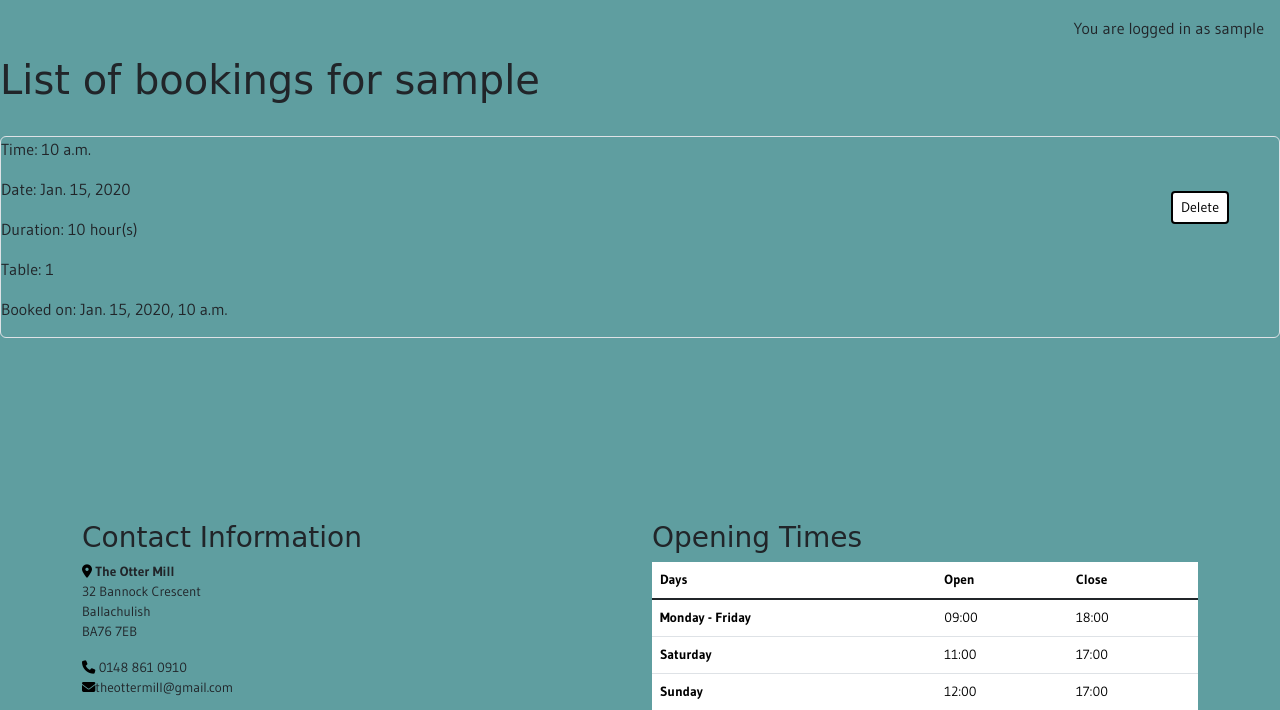
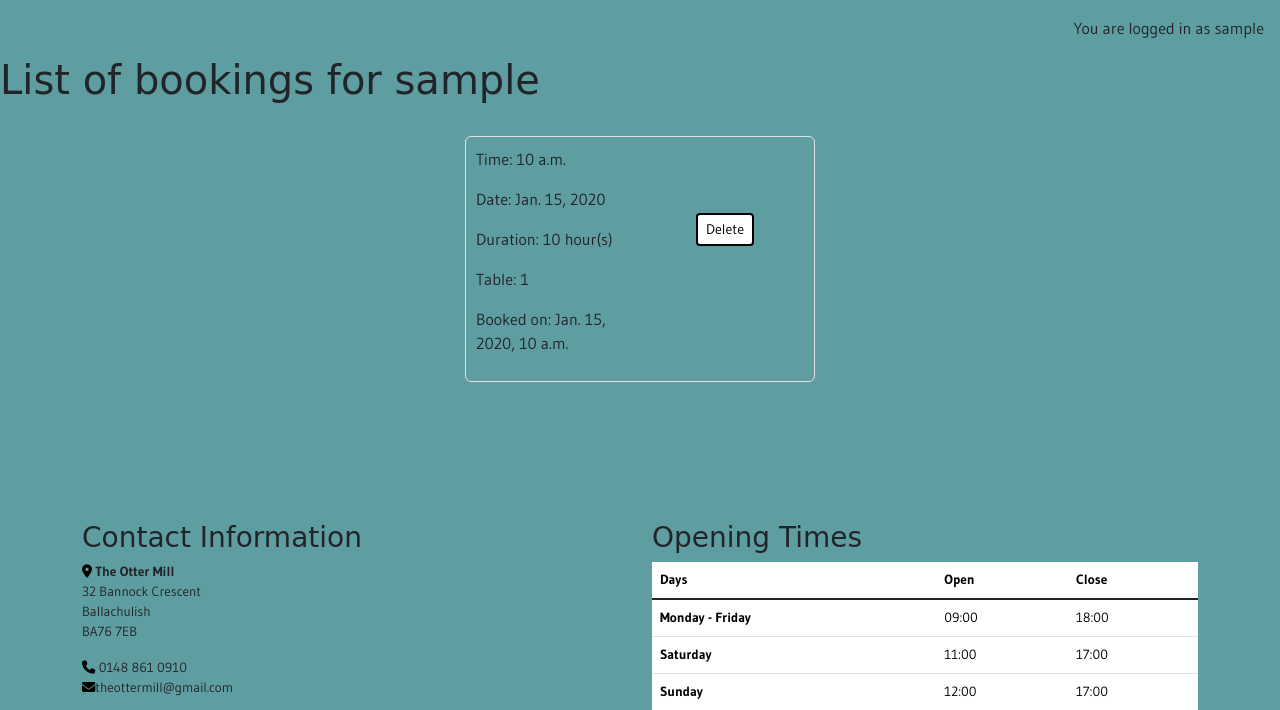
Before and after one commit to DTT2411/the-otter-mill, a Django app: page /my_bookings/ in a window 1280 px wide. Shown: the part 56-766 px from the top of the page. Run offline with Django 4.2, Linux system fonts and the light colour scheme; a user stored in the database is signed in; tables that the repository leaves empty hold one stand-in row (values such as "Sample post"); some libraries are stand-ins or nearby versions; some web fonts are replaced.

Commit message:
Improve styling of reservation cards in reservation_list.html.

```diff
--- a/booking/templates/booking/reservation_list.html
+++ b/booking/templates/booking/reservation_list.html
@@ -9,7 +9,7 @@
 {% endif %}
 {% if object_list %}
   {% for booking in object_list %}
-  <div class="d-flex align-items-center justify-content-between border rounded">
+  <div id="reservation-list" class="d-flex align-items-center justify-content-between border rounded">
   <div>
   <p>Time: {{ booking.time }}</p>
   <p>Date: {{ booking.date }}</p>
--- a/static/css/style.css
+++ b/static/css/style.css
@@ -43,6 +43,18 @@ footer i {
 /* .about p {
     font-size: small;
 } */
+
+/* Custom styling for reservation_list.html */
+#reservation-list {
+    max-width: 350px;
+    margin-left: auto;
+    margin-right: auto;
+    margin-bottom: 20px;
+    display: flex;
+    padding: 10px;
+}
+
+
 
 /* Custom styling for reservation_form.html */
 
```
